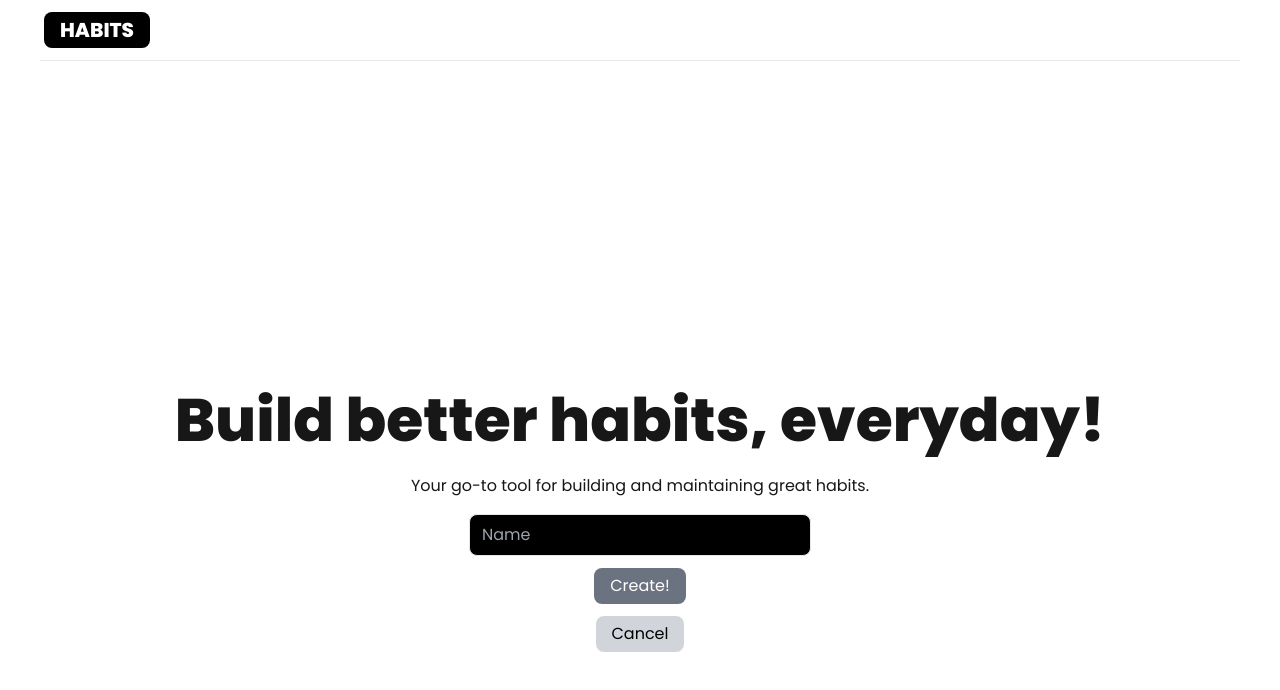
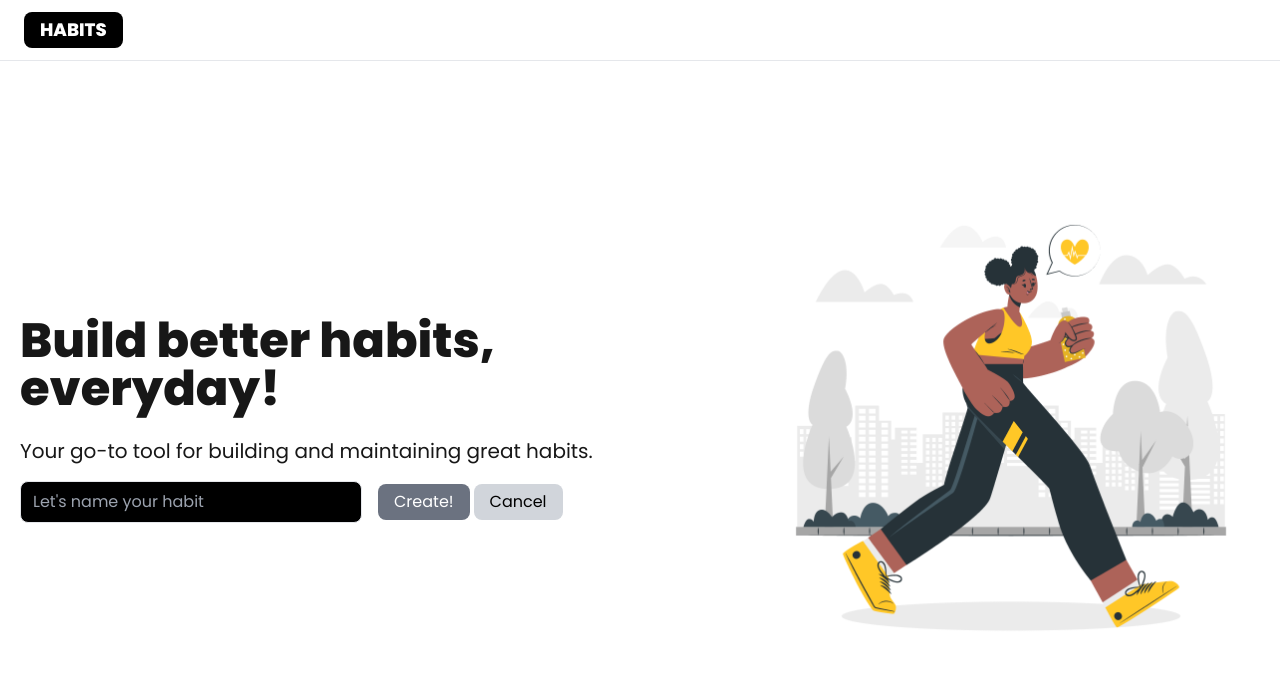
Before and after one commit to gyimadu/habit-tracker, a Next.js app: page / in a window 1280 px wide. Both pictures are taken after a click on the button "+ Create Habit". Shown: the top 690 px of the page. Built offline with nearby package versions, Linux system fonts and the light colour scheme.

Commit message:
added a new hero image; more homepage and navigation bar customization

```diff
--- a/src/app/page.tsx
+++ b/src/app/page.tsx
@@ -3,6 +3,7 @@
 import React, { useState, useEffect } from 'react';
 import HabitCalendar from '@/components/HabitCalendar';
 import NavBar from '@/components/NavBar'
+import Image from 'next/image'
 
 interface Habit {
   id: string;
@@ -58,42 +59,52 @@ export default function Home() {
 
       <main className="container mx-auto p-5 max-w-7xl">
 
-        <div className="flex flex-col items-center justify-center h-screen mb-10 text-center">
-          <h1 className="text-6xl font-bold mb-6 text-center">Build better habits, everyday!</h1>
-
-          <p className="text-2l mb-4">Your go-to tool for building and maintaining great habits.</p>
+        <div className="flex flex-col md:flex-row items-center justify-center h-screen mb-10 text-center">
+          <div className="text-left">
+            <h1 className="text-5xl font-bold mb-6">Build better habits, everyday!</h1>
+            <p className="text-xl mb-4">Your go-to tool for building and maintaining great habits.</p>
 
             {!isAddingHabit ? (
               <button
                 onClick={() => setIsAddingHabit(true)}
-              className="bg-blue-500 text-white px-4 py-3 rounded-lg hover:bg-blue-800 transition"
+                className="bg-blue-500 border-blue-500 text-white px-4 py-2.5 rounded-lg hover:bg-blue-800 transition"
               >
                 + Create Habit
               </button>
             ) : (
-            <div className="flex flex-col items-center space-y-3">
+              <div className="flex flex-row items-center">
                 <input
                   type="text"
                   value={newHabitName}
                   onChange={(e) => setNewHabitName(e.target.value)}
-                placeholder="Name"
-                className="block w-100 px-3 py-2 border rounded-lg text-white bg-black focus:outline-none"
+                  placeholder="Let's name your habit"
+                  className="w-150 px-3 py-2 border rounded-lg text-white bg-black focus:outline-none"
                   onKeyDown={(e) => e.key === 'Enter' && addHabit()}
                 />
                 <button
                   onClick={addHabit}
-                className="bg-gray-500 text-white px-4 py-1.5 rounded-lg hover:bg-blue-800"
+                  className="bg-gray-500 text-white ml-4 px-4 py-1.5 rounded-lg hover:bg-blue-800"
                 >
                   Create!
                 </button>
                 <button
                   onClick={() => setIsAddingHabit(false)}
-                className="bg-gray-300 text-black px-4 py-1.5 rounded-lg hover:bg-gray-400"
+                  className="bg-gray-300 text-black ml-1 px-4 py-1.5 rounded-lg hover:bg-gray-400"
                 >
                   Cancel
                 </button>
               </div>
             )}
+          </div>
+
+          <div>
+            <Image
+              src="/healthy-habit.png"
+              alt="habits"
+              width={500}
+              height={100}
+            />
+          </div>
         </div>
 
         {/* Habits List */}
--- a/src/components/NavBar.tsx
+++ b/src/components/NavBar.tsx
@@ -2,10 +2,10 @@ import React from "react";
 
 const NavBar: React.FC = () => {
   return (
-    <nav className="transparent border-b mx-10 mb-10 text-white px-1 py-3">
-      <div className="container flex items-center">
+    <nav className="bg-white fixed top-0 left-0 w-full border-b mb-10 text-white px-1 py-3">
+      <div className="container flex items-center mx-5">
         <div className="bg-black px-4 py-1 rounded-lg">
-          <h1 className="text-xl font-bold">HABITS</h1>
+          <h1 className="text-lg font-bold">HABITS</h1>
         </div>
       </div>
     </nav>
```
Also changed, not shown: public/healthy-habit.png (added), public/home.png (added). Lines whose indentation alone changed are shown as unchanged.
